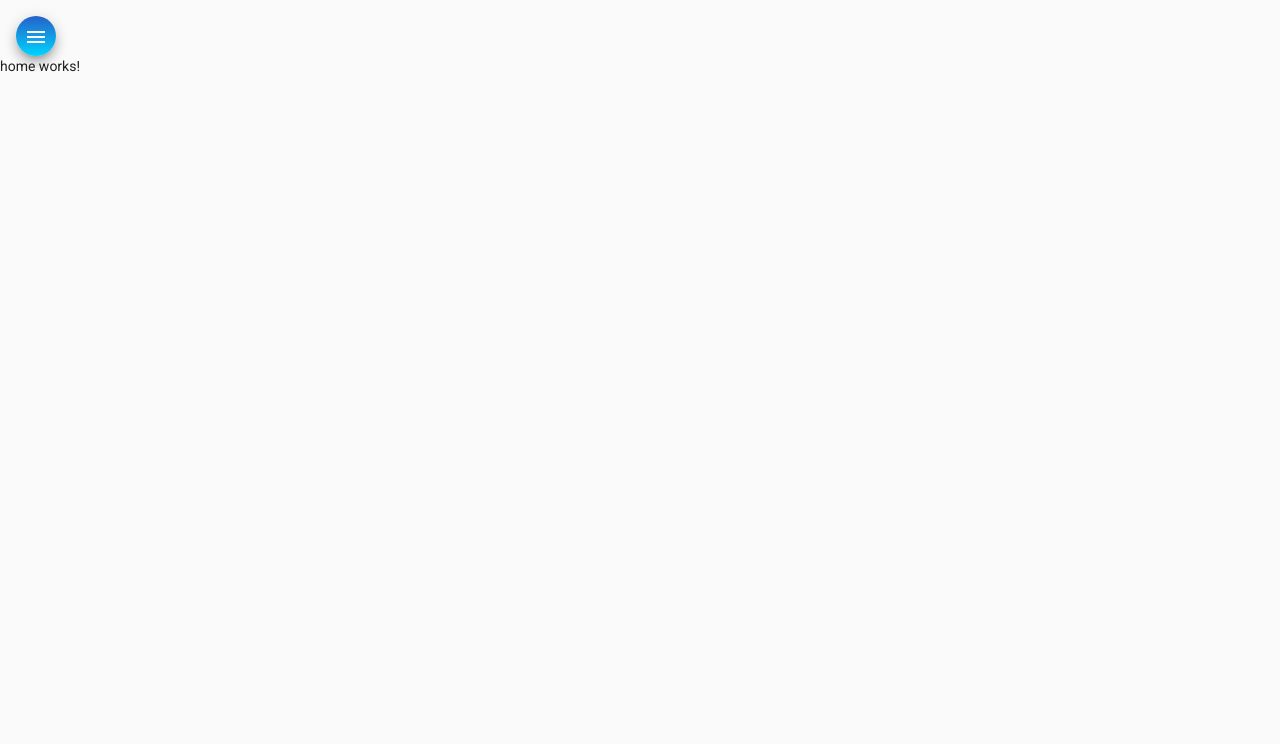
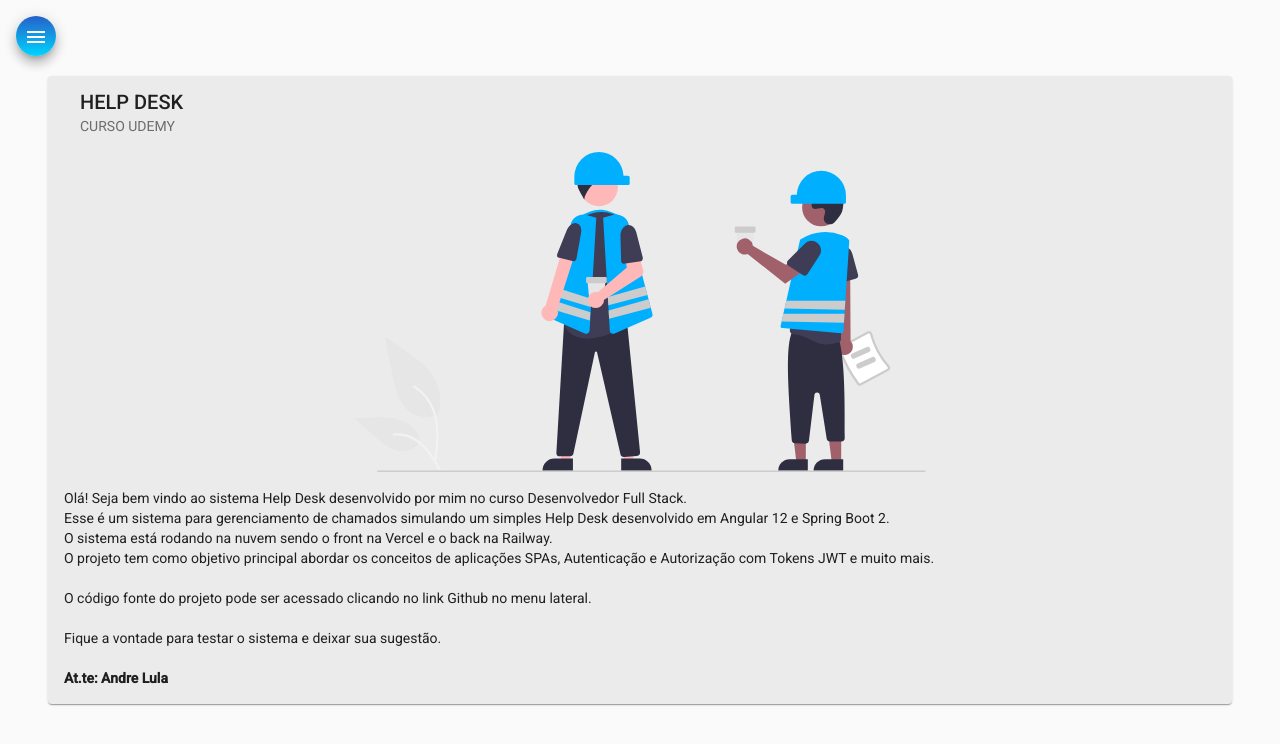
Before and after one commit to andrelula22/helpdesk-front, an Angular app: page /home in a window 1280 px wide. Shown: the top 744 px of the page. Built offline with nearby package versions, Linux system fonts and the light colour scheme.

Commit message:
html e csss para componente home

```diff
--- a/src/app/components/home/home.component.css
+++ b/src/app/components/home/home.component.css
@@ -0,0 +1,9 @@
+.card{
+    width:90%;
+    margin:20px auto;
+    background-color: rgb(235, 235, 235 )
+}
+
+img {
+    height:20rem;
+}
--- a/src/app/components/home/home.component.html
+++ b/src/app/components/home/home.component.html
@@ -1 +1,29 @@
-<p>home works!</p>
+<mat-card class="card">
+  <mat-card-header>
+    <mat-card-title>HELP DESK</mat-card-title>
+    <mat-card-subtitle>CURSO UDEMY</mat-card-subtitle>
+  </mat-card-header>
+  <img
+    mat-card-image
+    src="assets/img/home-image.svg"
+    alt="Image home help desk"
+  />
+  <mat-card-content>
+    <p>
+      Olá! Seja bem vindo ao sistema Help Desk desenvolvido por mim no curso
+      Desenvolvedor Full Stack.<br />
+      Esse é um sistema para gerenciamento de chamados simulando um simples Help
+      Desk desenvolvido em Angular 12 e Spring Boot 2.<br />
+      O sistema está rodando na nuvem sendo o front na Vercel e o back na
+      Railway.<br />
+      O projeto tem como objetivo principal abordar os conceitos de aplicações
+      SPAs, Autenticação e Autorização com Tokens JWT e muito mais.<br /><br />
+      O código fonte do projeto pode ser acessado clicando no link Github no
+      menu lateral.<br /><br />
+      Fique a vontade para testar o sistema e deixar sua sugestão. <br /><br />
+      <strong>
+        At.te: Andre Lula
+      </strong>
+    </p>
+  </mat-card-content>
+</mat-card>
```
